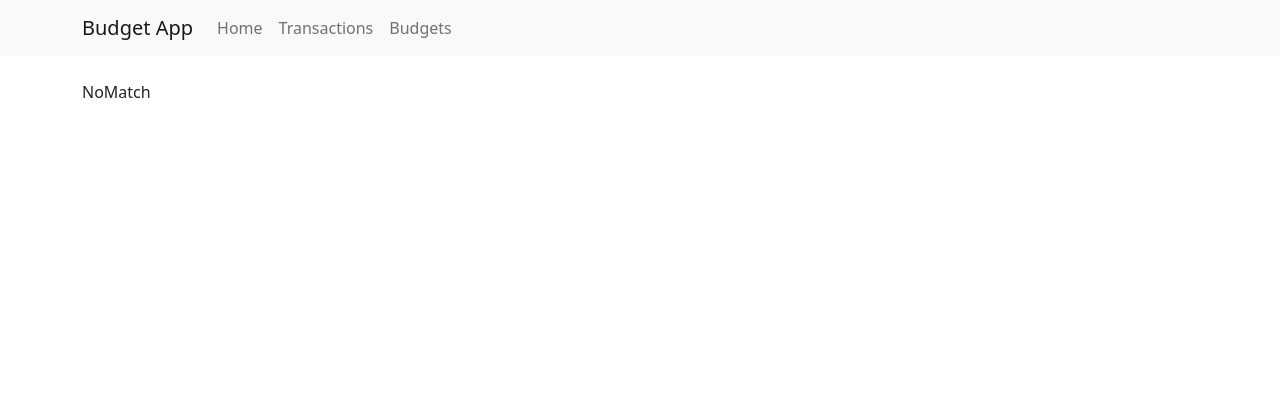
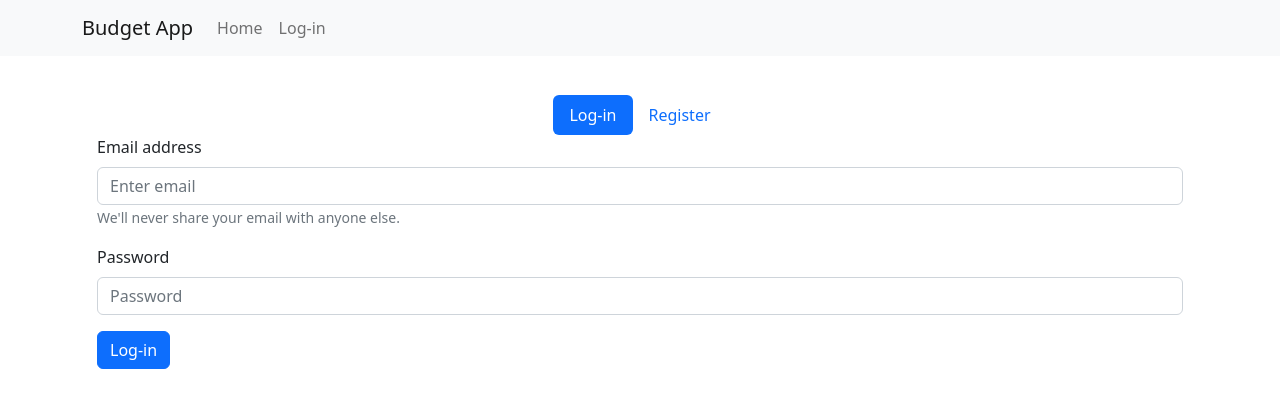
Before and after one commit to raboomar/finance-guide, a React (Create React App) app in the folder client/budge/: page /auth in a window 1280 px wide. Shown: the top 408 px of the page. Built offline with nearby package versions, Linux system fonts and the light colour scheme; no server answers.

Commit message:
added login page

```diff
--- a/client/budge/src/App.js
+++ b/client/budge/src/App.js
@@ -1,10 +1,9 @@
 import { Container } from "react-bootstrap";
 import { Route, Routes } from "react-router-dom";
 import "./App.css";
-
-import BudgetContainer from "./components/budget/BudgetContainer";
 import AddExpenseModal from "./components/expense/AddExpenseModal";
 import NavBar from "./components/nav/NavBar";
+import Auth from "./pages/auth/Auth";
 import NoMatch from "./pages/error/NoMatch";
 import Home from "./pages/home/Home";
 import Transactions from "./pages/transactions/Transactions";
@@ -17,7 +16,7 @@ function App() {
         <AddExpenseModal />
         <Routes>
           <Route path="/" element={<Home />} />
-          {/* <Route path="/budget" element={<BudgetContainer />} /> */}
+          <Route path="/auth" element={<Auth />} />
           <Route path="/transactions" element={<Transactions />} />
           <Route path="*" element={<NoMatch />} />
         </Routes>
--- a/client/budge/src/app/store.js
+++ b/client/budge/src/app/store.js
@@ -3,12 +3,14 @@ import budgetReducer from "../features/budget/budgetsSlice";
 import expenseReducer from "../features/expense/expenseSlice";
 import modalStateReducer from "../features/modal/modalStateSlice";
 import categoryReducer from "../features/category/categorySlice";
+import userReducer from "../features/user/userSlice";
 export const store = configureStore({
   reducer: {
     budget: budgetReducer,
     expense: expenseReducer,
     category: categoryReducer,
     modalState: modalStateReducer,
+    user: userReducer,
   },
   middleware: (getDefaultMiddleware) => getDefaultMiddleware(),
 });
--- /dev/null
+++ b/client/budge/src/components/auth/Login.js
@@ -0,0 +1,68 @@
+import React from "react";
+import { useRef } from "react";
+import Button from "react-bootstrap/Button";
+import Form from "react-bootstrap/Form";
+import { useDispatch, useSelector } from "react-redux";
+import { useNavigate } from "react-router-dom";
+import { toast } from "react-toastify";
+import { login } from "../../features/user/userSlice";
+
+const Login = () => {
+  const dispatch = useDispatch();
+  const navigate = useNavigate();
+  const email = useRef();
+  const password = useRef();
+  const { isError, isSuccess, isLoading, message } = useSelector(
+    (state) => state.user
+  );
+  const handleLogin = (e) => {
+    e.preventDefault();
+    const user = {
+      email: email.current.value,
+      password: password.current.value,
+    };
+    dispatch(login(user));
+  };
+
+  if (isSuccess) {
+    navigate("/transactions");
+  }
+
+  if (isError) {
+    toast.error(message, {
+      toastId: "loginError",
+    });
+  }
+  return (
+    <Form onSubmit={handleLogin}>
+      <Form.Group className="mb-3" controlId="formBasicEmail">
+        <Form.Label>Email address</Form.Label>
+        <Form.Control
+          ref={email}
+          type="email"
+          placeholder="Enter email"
+          required
+        />
+        <Form.Text className="text-muted">
+          We'll never share your email with anyone else.
+        </Form.Text>
+      </Form.Group>
+
+      <Form.Group className="mb-3" controlId="formBasicPassword">
+        <Form.Label>Password</Form.Label>
+        <Form.Control
+          ref={password}
+          type="password"
+          placeholder="Password"
+          required
+        />
+      </Form.Group>
+
+      <Button variant="primary" type="submit">
+        Log-in
+      </Button>
+    </Form>
+  );
+};
+
+export default Login;
--- /dev/null
+++ b/client/budge/src/components/auth/Register.js
@@ -0,0 +1,47 @@
+import React from "react";
+import { useRef } from "react";
+import Button from "react-bootstrap/Button";
+import Form from "react-bootstrap/Form";
+import { toast } from "react-toastify";
+const Register = () => {
+  const email = useRef();
+  const password = useRef();
+  const conformPassword = useRef();
+  const handleLogin = (e) => {
+    e.preventDefault();
+    if (password.current.value !== conformPassword.current.value) {
+      toast.error("Passwords do not match");
+    }
+    console.log(email.current.value, password.current.value);
+  };
+  return (
+    <Form onSubmit={handleLogin}>
+      <Form.Group className="mb-3" controlId="registerForm">
+        <Form.Label>Email address</Form.Label>
+        <Form.Control ref={email} type="email" placeholder="Enter email" />
+        <Form.Text className="text-muted">
+          We'll never share your email with anyone else.
+        </Form.Text>
+      </Form.Group>
+
+      <Form.Group className="mb-3" controlId="registerFormPassword">
+        <Form.Label>Password</Form.Label>
+        <Form.Control ref={password} type="password" placeholder="Password" />
+      </Form.Group>
+      <Form.Group className="mb-3" controlId="registerFormConfirmPassword">
+        <Form.Label>Confirm Password</Form.Label>
+        <Form.Control
+          ref={conformPassword}
+          type="password"
+          placeholder="Password"
+        />
+      </Form.Group>
+
+      <Button variant="primary" type="submit">
+        Register
+      </Button>
+    </Form>
+  );
+};
+
+export default Register;
--- a/client/budge/src/components/nav/NavBar.js
+++ b/client/budge/src/components/nav/NavBar.js
@@ -2,13 +2,22 @@ import React from "react";
 import Container from "react-bootstrap/Container";
 import Nav from "react-bootstrap/Nav";
 import Navbar from "react-bootstrap/Navbar";
-import NavDropdown from "react-bootstrap/NavDropdown";
+import { useDispatch, useSelector } from "react-redux";
 import { useNavigate } from "react-router-dom";
+import { logout, reset } from "../../features/user/userSlice";
 const NavBar = () => {
+  const { user } = useSelector((state) => state.user);
+  const dispatch = useDispatch();
   const navigate = useNavigate();
 
   const handleNavigate = (whereTo) => {
     navigate(whereTo);
+  };
+
+  const handleLogout = () => {
+    dispatch(reset());
+    dispatch(logout());
+    handleNavigate("/");
   };
   return (
     <Navbar bg="light" expand="lg">
@@ -30,6 +39,8 @@ const NavBar = () => {
             >
               Home
             </Nav.Link>
+            {user ? (
+              <>
                 <Nav.Link
                   onClick={() => {
                     handleNavigate("/transactions");
@@ -39,11 +50,21 @@ const NavBar = () => {
                 </Nav.Link>
                 <Nav.Link
                   onClick={() => {
-                handleNavigate("/budget");
+                    handleLogout();
                   }}
                 >
-              Budgets
+                  Logout
                 </Nav.Link>
+              </>
+            ) : (
+              <Nav.Link
+                onClick={() => {
+                  handleNavigate("/auth");
+                }}
+              >
+                Log-in
+              </Nav.Link>
+            )}
           </Nav>
         </Navbar.Collapse>
       </Container>
--- /dev/null
+++ b/client/budge/src/features/user/authService.js
@@ -0,0 +1,47 @@
+import axios from "axios";
+
+const API_URL = "/api/v1/user";
+
+const register = async (user) => {
+  //   const config = {
+  //     headers: {
+  //       "Content-Type": "application/json",
+  //     },
+  //   };
+  //   const body = JSON.stringify(user);
+  //   const res = await axios.post(API_URL, body, config);
+  //   if (res.data) {
+  //     localStorage.setItem("user", JSON.stringify(res.data));
+  //   }
+  //   return res.data;
+};
+
+const logout = async () => {
+  localStorage.removeItem("user");
+};
+
+const login = async (user) => {
+  const config = {
+    headers: {
+      "Content-Type": "application/json",
+    },
+  };
+  const body = JSON.stringify(user);
+  const res = await axios.post(
+    "http://127.0.0.1:5001/budgeapp-b963e/us-central1/app/auth/login",
+    body,
+    config
+  );
+  //   console.log(res);
+  if (res.data) {
+    localStorage.setItem("user", JSON.stringify(res.data));
+  }
+  return res.data;
+};
+
+const authService = {
+  register,
+  logout,
+  login,
+};
+export default authService;
--- /dev/null
+++ b/client/budge/src/features/user/userSlice.js
@@ -0,0 +1,92 @@
+import { createSlice, createAsyncThunk } from "@reduxjs/toolkit";
+import authService from "./authService";
+
+const user = JSON.parse(localStorage.getItem("user"));
+const initialState = {
+  user: user ? user : null,
+  isError: false,
+  isSuccess: false,
+  isLoading: false,
+  message: "",
+};
+
+export const register = createAsyncThunk(
+  "auth/register",
+  async (user, thunkAPI) => {
+    try {
+      return await authService.register(user);
+    } catch (error) {
+      const message =
+        error.response ||
+        error.response.data ||
+        error.response.data.message ||
+        error.message ||
+        error.toString();
+
+      return thunkAPI.rejectWithValue(message);
+    }
+  }
+);
+
+export const logout = createAsyncThunk("auth/logout", async () => {
+  await authService.logout();
+});
+
+export const login = createAsyncThunk("auth/login", async (user, thunkAPI) => {
+  try {
+    return await authService.login(user);
+  } catch (error) {
+    const message = error.response && error.response.data;
+    return thunkAPI.rejectWithValue(message);
+  }
+});
+
+export const authSlice = createSlice({
+  name: "auth",
+  initialState,
+  reducers: {
+    reset: (state) => {
+      state.isLoading = false;
+      state.isSuccess = false;
+      state.isError = false;
+      state.message = "";
+    },
+  },
+  extraReducers: (builder) => {
+    builder
+      .addCase(register.pending, (state) => {
+        state.isLoading = true;
+      })
+      .addCase(register.fulfilled, (state, action) => {
+        state.isLoading = false;
+        state.isSuccess = true;
+        state.user = action.payload;
+      })
+      .addCase(register.rejected, (state, action) => {
+        state.isLoading = false;
+        state.isError = true;
+        state.message = action.payload;
+        state.user = null;
+      })
+      .addCase(logout.fulfilled, (state) => {
+        state.user = null;
+      })
+      .addCase(login.pending, (state) => {
+        state.isLoading = true;
+      })
+      .addCase(login.fulfilled, (state, action) => {
+        state.isLoading = false;
+        state.isSuccess = true;
+        state.user = action.payload;
+      })
+      .addCase(login.rejected, (state, action) => {
+        state.isLoading = false;
+        state.isError = true;
+        state.message = action.payload;
+        state.user = null;
+      });
+  },
+});
+
+export const { reset } = authSlice.actions;
+export default authSlice.reducer;
--- /dev/null
+++ b/client/budge/src/pages/auth/Auth.js
@@ -0,0 +1,35 @@
+import React from "react";
+import Tab from "react-bootstrap/Tab";
+import Login from "../../components/auth/Login";
+import Col from "react-bootstrap/Col";
+import Nav from "react-bootstrap/Nav";
+import Row from "react-bootstrap/Row";
+import "./auth.css";
+import Register from "../../components/auth/Register";
+const Auth = () => {
+  return (
+    <div className="auth-box">
+      <Tab.Container id="-tabs-example" defaultActiveKey="first">
+        <Nav variant="pills " className="justify-content-center">
+          <Nav.Item>
+            <Nav.Link eventKey="first">Log-in</Nav.Link>
+          </Nav.Item>
+          <Nav.Item>
+            <Nav.Link eventKey="second">Register</Nav.Link>
+          </Nav.Item>
+        </Nav>
+
+        <Tab.Content>
+          <Tab.Pane eventKey="first">
+            <Login />
+          </Tab.Pane>
+          <Tab.Pane eventKey="second">
+            <Register />
+          </Tab.Pane>
+        </Tab.Content>
+      </Tab.Container>
+    </div>
+  );
+};
+
+export default Auth;
--- /dev/null
+++ b/client/budge/src/pages/auth/auth.css
@@ -0,0 +1,3 @@
+.auth-box{
+    padding: 15px;
+}
--- a/client/budge/src/pages/transactions/Transactions.js
+++ b/client/budge/src/pages/transactions/Transactions.js
@@ -8,8 +8,11 @@ import {
 } from "../../features/expense/expenseSlice";
 import "./transaction.css";
 import BarChart from "../../components/transactions/BarChart";
+import { useNavigate } from "react-router-dom";
 const Transactions = () => {
   const dispatch = useDispatch();
+  const navigate = useNavigate();
+  const { user } = useSelector((state) => state.user);
   const { expense, isLoading, expenseByCategoryIsLoading, expenseByCategory } =
     useSelector((state) => state.expense);
 
@@ -21,7 +24,9 @@ const Transactions = () => {
   if (isLoading || expenseByCategoryIsLoading) {
     return <h1>Loading.....</h1>;
   }
-
+  if (!user) {
+    navigate("/auth");
+  }
   return (
     <>
       <BarChart dataSet={expenseByCategory} />
```
Lines whose indentation alone changed are shown as unchanged.
